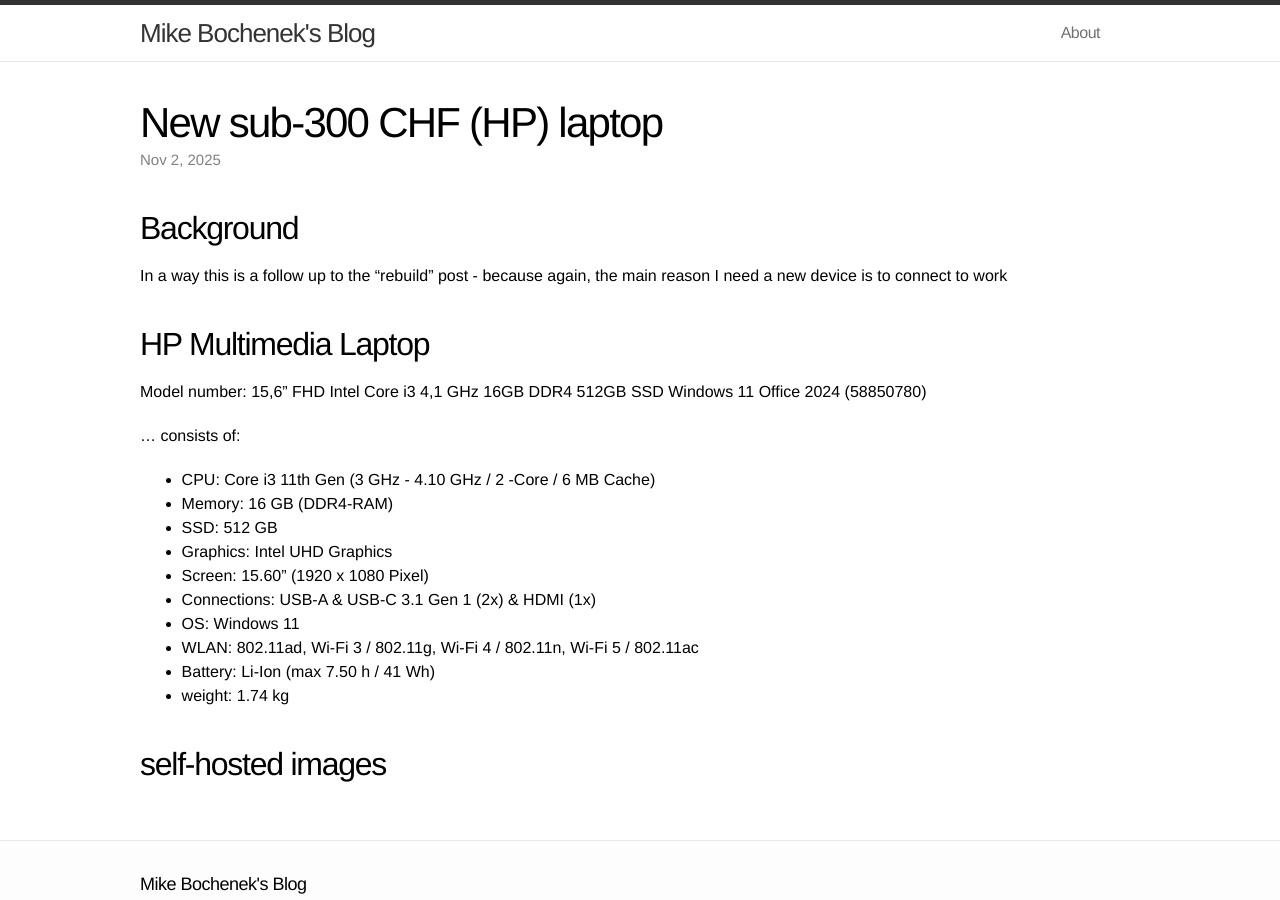
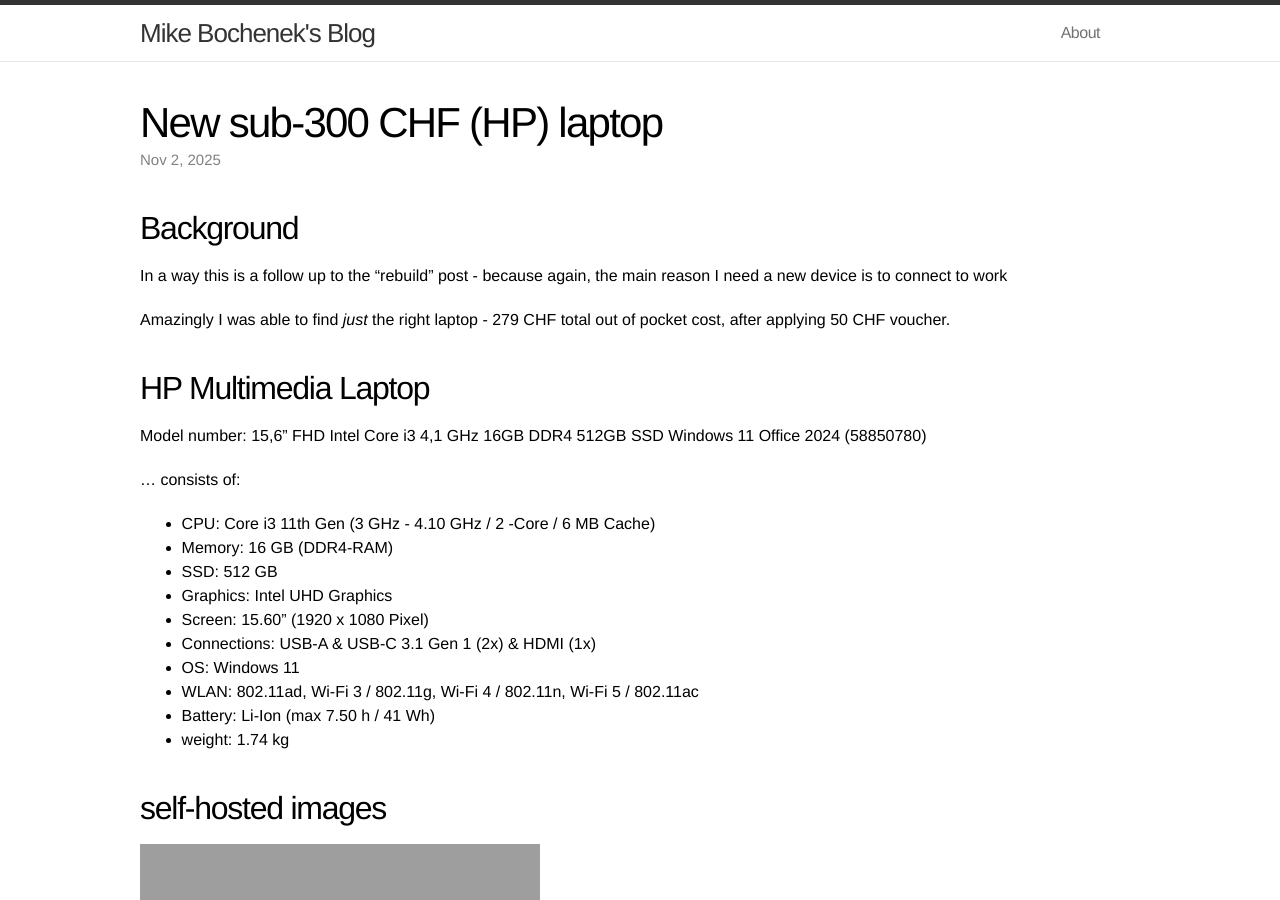
Before and after one commit to mikebochenek/learning, a Jekyll site: the page built from blog/_posts/2025-11-02-new-laptop-II.markdown, in a window 1280 px wide and 900 px high. Built offline with Jekyll 4.4.1, drawn with Linux system fonts in a browser that asks for light colours.

Commit message:
add price and images

```diff
--- a/blog/_posts/2025-11-02-new-laptop-II.markdown
+++ b/blog/_posts/2025-11-02-new-laptop-II.markdown
@@ -7,6 +7,8 @@
 
 ## Background
 In a way this is a follow up to the "rebuild" post - because again, the main reason I need a new device is to connect to work
+
+Amazingly I was able to find _just_ the right laptop - 279 CHF total out of pocket cost, after applying 50 CHF voucher.
 
 ## HP Multimedia Laptop
 Model number: 15,6" FHD Intel Core i3 4,1 GHz 16GB DDR4 512GB SSD Windows 11 Office 2024 (58850780)
@@ -25,3 +27,11 @@
 * weight: 1.74 kg
 
 ## self-hosted images
+
+![hp1]({{ site.url }}/img/dev_screenshots/hp1.png)
+<hr/>
+![hp2]({{ site.url }}/img/dev_screenshots/hp2.png)
+<hr/>
+![hp3]({{ site.url }}/img/dev_screenshots/hp3.png)
+<hr/>
+![hp4]({{ site.url }}/img/dev_screenshots/hp4.png)
```
